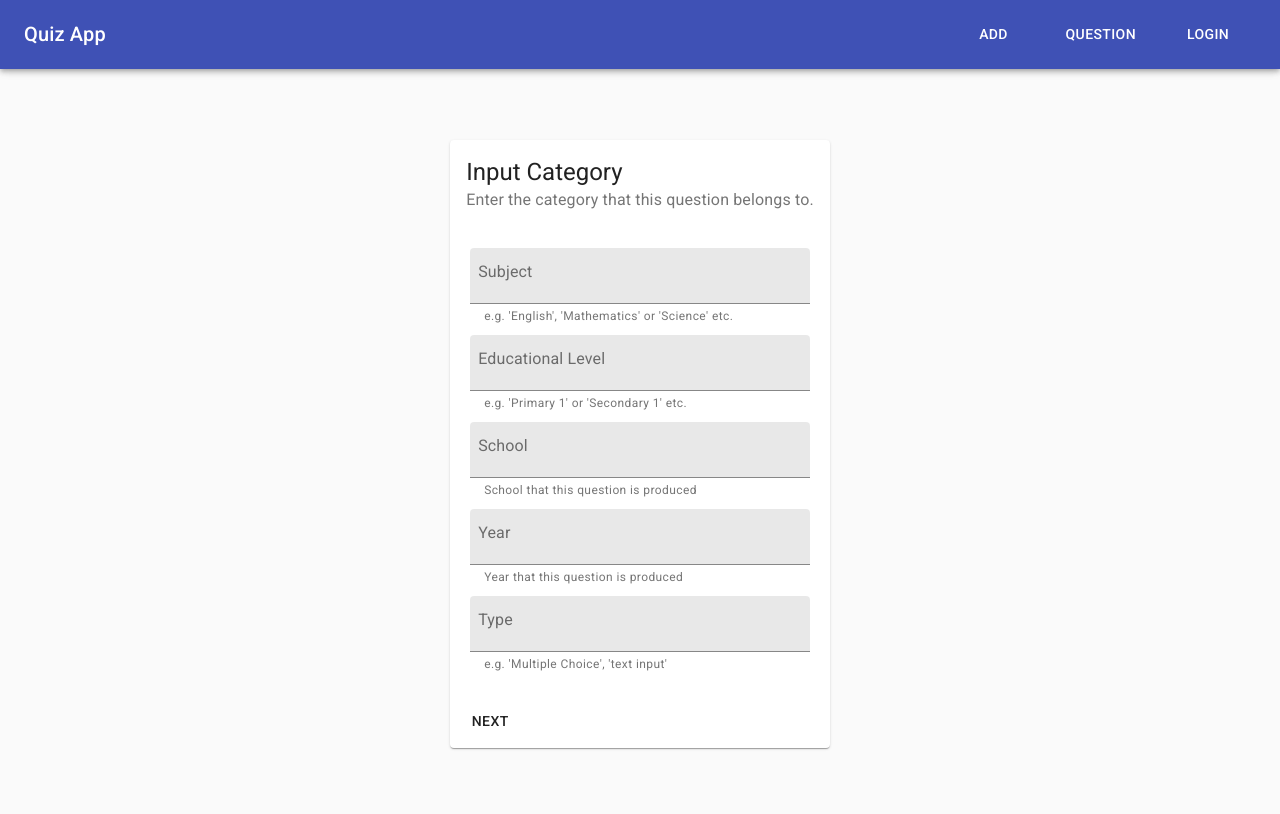
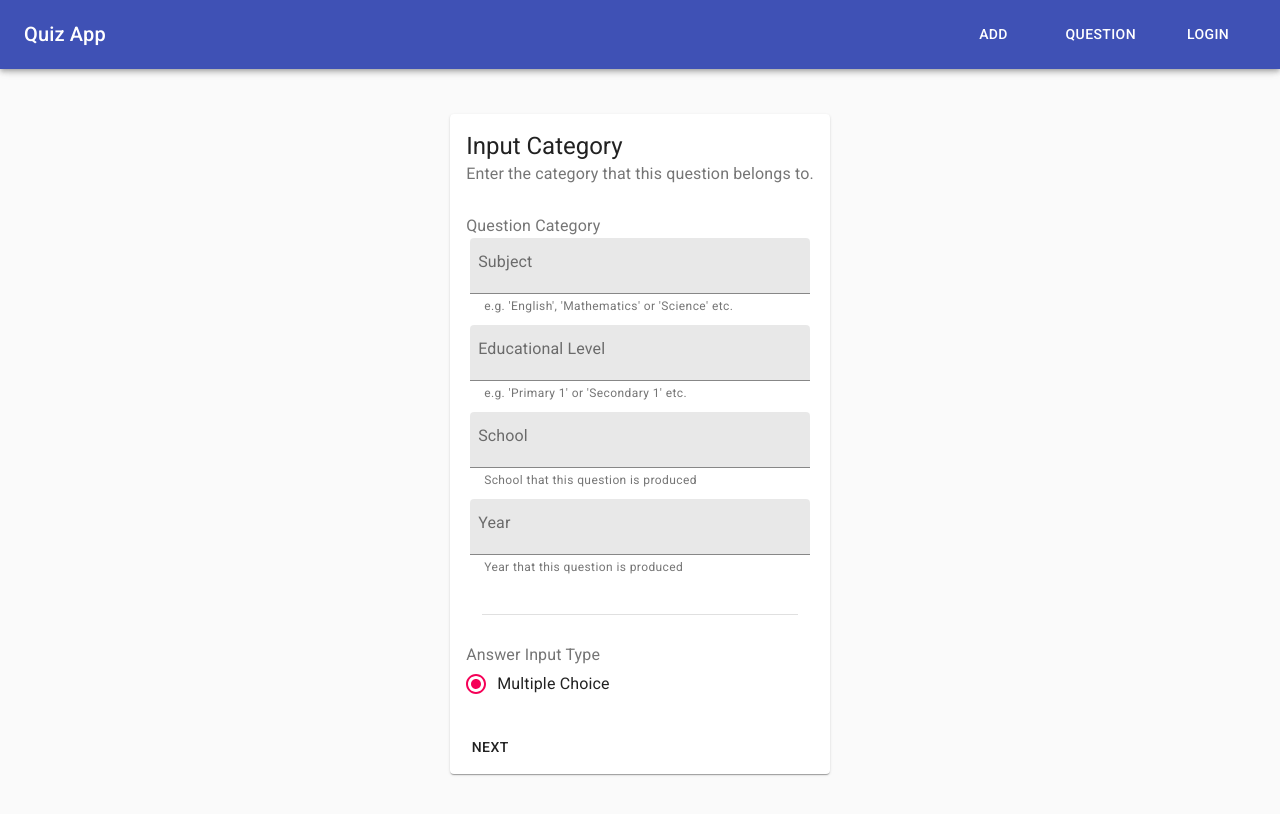
Before and after one commit to Stewart86/quiz-app, a React (Create React App) app: page /insertquestionoptions in a window 1280 px wide. Shown: the top 814 px of the page. Built offline with nearby package versions, Linux system fonts and the light colour scheme.

Commit message:
UI improvement

```diff
--- a/src/components/InsertMultipleChoice.jsx
+++ b/src/components/InsertMultipleChoice.jsx
@@ -1,22 +1,33 @@
-import { Button, Grid, TextField } from "@material-ui/core"
-import React, { Fragment } from "react"
+import {
+  Button,
+  Divider,
+  IconButton,
+  InputBase,
+  Paper,
+} from "@material-ui/core"
 
 import AddIcon from "@material-ui/icons/Add"
+import React from "react"
 import RemoveIcon from "@material-ui/icons/Remove"
 import { makeStyles } from "@material-ui/core/styles"
 
 const useStyles = makeStyles((theme) => ({
   root: {
-    marginTop: theme.spacing(3),
+    padding: "2px 4px",
+    display: "flex",
+    alignItems: "center",
+    marginBottom: theme.spacing(1),
   },
-  textField: {
-    padding: theme.spacing(0.5),
+  input: {
+    marginLeft: theme.spacing(1),
+    flex: 1,
   },
-  paper: {
-    margin: theme.spacing(3),
+  iconButton: {
+    padding: 10,
   },
-  addRemoveBtn: {
-    margin: theme.spacing(3),
+  divider: {
+    height: 28,
+    margin: 4,
   },
 }))
 
@@ -26,52 +37,42 @@ export default function InsertMultipleChoice({
   handleRemoveClick,
   handleAnswerClick,
   handleSetChoice,
+  answer,
 }) {
   const classes = useStyles()
 
   return (
     <>
-      <Grid container className={classes.root}>
       {choices.map((x, i) => {
         return (
-            <Fragment key={i}>
-              <Grid item xs={9}>
-                <TextField
+          <Paper key={i} component={"form"} className={classes.root}>
+            <InputBase
+              className={classes.input}
               fullWidth
-                  className={classes.textField}
-                  defaultValue={`Choice ${i + 1}`}
+              placeholder={`Choice ${i + 1}`}
               onChange={(event) => handleSetChoice(event.target.value, i)}
             />
-              </Grid>
-              <Grid item>
-                <Button
+            <Divider className={classes.divider} orientation={"vertical"} />
+            <IconButton
               disabled={choices.length === 1}
-                  variant="contained"
+              variant='contained'
               color={"primary"}
               onClick={(e) => handleRemoveClick(i)}>
               <RemoveIcon />
-                </Button>
-              </Grid>
-              <Grid item xs={1}>
-                <Button
-                  variant="contained"
+            </IconButton>
+            <IconButton
+              variant='contained'
               color={"primary"}
               onClick={handleAddClick}>
               <AddIcon />
+            </IconButton>
+            <Divider className={classes.divider} orientation={"vertical"} />
+            <Button variant={"outlined"} onClick={handleAnswerClick(i)}>
+              {answer === i ? "answer" : "wrong"}
             </Button>
-              </Grid>
-              <Grid item xs={1}>
-                <Button
-                  variant="contained"
-                  color={"secondary"}
-                  onClick={handleAnswerClick(i)}>
-                  Answer
-                </Button>
-              </Grid>
-            </Fragment>
+          </Paper>
         )
       })}
-      </Grid>
     </>
   )
 }
--- a/src/components/Question.jsx
+++ b/src/components/Question.jsx
@@ -9,17 +9,8 @@ import {
 } from "@material-ui/core"
 
 import React from "react"
-import { makeStyles } from "@material-ui/core/styles"
-
-const useStyles = makeStyles((theme) => ({
-    root: {
-        margin: theme.spacing(2)
-    }
-}))
-
 
 export default function Question({ count, question }) {
-    const classes = useStyles()
   return (
       <Grid item xs={12} >
       <Card>
--- a/src/pages/InsertQuestion.jsx
+++ b/src/pages/InsertQuestion.jsx
@@ -1,25 +1,25 @@
-import { Button, Paper, Typography } from "@material-ui/core"
+import {
+  Button,
+  Card,
+  CardActionArea,
+  CardActions,
+  CardContent,
+  CardHeader,
+  FormLabel,
+} from "@material-ui/core"
 import React, { useState } from "react"
 import { postNewQuestion, updateNewCategories } from "../firestore/questions"
 
 import { Editor } from "@tinymce/tinymce-react"
 import InsertMultipleChoice from "../components/InsertMultipleChoice"
-import { makeStyles } from "@material-ui/core/styles"
 import { useHistory } from "react-router-dom"
-
-const useStyles = makeStyles((theme) => ({
-  paper: {
-    padding: theme.spacing(3),
-  },
-}))
 
 export default function InsertQuestion({ categories }) {
   const history = useHistory()
-  const classes = useStyles()
 
   const [choices, setChoices] = useState([""])
   const [question, setQuestion] = useState("")
-  const [answer, setAnswer] = useState(0)
+  const [answer, setAnswer] = useState(-1)
 
   const handleEditorChange = (content, editor) => {
     setQuestion(content)
@@ -59,8 +59,9 @@ export default function InsertQuestion({ categories }) {
   }
 
   return (
-    <Paper className={classes.paper}>
-      <Typography variant={"h2"}>Insert Question</Typography>
+    <Card>
+      <CardHeader title={"Insert Question"} />
+      <CardContent>
         <Editor
           initialValue='<p>This is the initial content of the editor</p>'
           init={{
@@ -76,20 +77,23 @@ export default function InsertQuestion({ categories }) {
              bullist numlist outdent indent | removeformat | help`,
           }}
           onEditorChange={handleEditorChange}
+
         />
+          <FormLabel component={"legend"}>Question Category</FormLabel>
           <InsertMultipleChoice
             choices={choices}
             handleSetChoice={handleSetChoice}
             handleRemoveClick={handleRemoveClick}
             handleAddClick={handleAddClick}
             handleAnswerClick={handleAnswerClick}
+            answer={answer}
           />
-      <Button
-        variant='contained'
-        color={"primary"}
-        onClick={handleInsertQuestion}>
-        Insert
-      </Button>
-    </Paper>
+        <CardActionArea>
+          <CardActions>
+            <Button onClick={handleInsertQuestion}>Insert</Button>
+          </CardActions>
+        </CardActionArea>
+      </CardContent>
+    </Card>
   )
 }
--- a/src/pages/InsertQuestionOptions.jsx
+++ b/src/pages/InsertQuestionOptions.jsx
@@ -5,8 +5,13 @@ import {
   CardActions,
   CardContent,
   CardHeader,
+  Divider,
+  FormControl,
+  FormControlLabel,
+  FormLabel,
   Grid,
-  Paper,
+  Radio,
+  RadioGroup,
   TextField,
 } from "@material-ui/core"
 import React, { useState } from "react"
@@ -26,7 +31,7 @@ const useStyles = makeStyles((theme) => ({
 export default function InsertQuestionOptions() {
   const classes = useStyles()
   const [showQuestionForm, setShowQuestionForm] = useState(false)
-  const [categories, setCategories] = useState({})
+  const [categories, setCategories] = useState({ type: "multipleChoice" })
 
   const handleInsertClick = () => {
     setShowQuestionForm(true)
@@ -39,13 +44,18 @@ export default function InsertQuestionOptions() {
   }
 
   return (
-    <>
+    <Grid item xs={12}>
       {!showQuestionForm ? (
         <Card>
-          <CardHeader title={"Input Category"} subheader={"Enter the category that this question belongs to."} />
+          <CardHeader
+            title={"Input Category"}
+            subheader={"Enter the category that this question belongs to."}
+          />
           <CardContent>
             <form>
               <Grid container direction='column'>
+                <FormControl component={"fieldset"}>
+                  <FormLabel component={"legend"}>Question Category</FormLabel>
                     <Grid item>
                     <TextField
                       id={"subject"}
@@ -54,7 +64,9 @@ export default function InsertQuestionOptions() {
                       variant='filled'
                       onChange={handleChange}
                       fullWidth
-                    helperText={"e.g. 'English', 'Mathematics' or 'Science' etc."}
+                      helperText={
+                        "e.g. 'English', 'Mathematics' or 'Science' etc."
+                      }
                     />
                   </Grid>
                   <Grid item>
@@ -90,33 +102,34 @@ export default function InsertQuestionOptions() {
                       helperText={"Year that this question is produced"}
                     />
                   </Grid>
+                </FormControl>
+                <Divider variant={"middle"} style={{marginBottom:"2rem", marginTop:"2rem"}}/>
                 <Grid item>
-                  {/* should use radio button to prevent mistype*/}
-                  <TextField
-                    id={"type"}
-                    label='Type'
-                    className={classes.textField}
-                    variant='filled'
-                    onChange={handleChange}
-                    fullWidth
-                    helperText={"e.g. 'Multiple Choice', 'text input'"}
+                  <FormControl component={"fieldset"}>
+                    <FormLabel component={"legend"}>
+                      Answer Input Type
+                    </FormLabel>
+                    <RadioGroup value={categories.type} onChange={handleChange}>
+                      <FormControlLabel
+                        value='multipleChoice'
+                        control={<Radio />}
+                        label={"Multiple Choice"}
                       />
+                    </RadioGroup>
+                  </FormControl>
                 </Grid>
               </Grid>
             </form>
           </CardContent>
           <CardActionArea>
             <CardActions>
-              <Button
-                onClick={handleInsertClick}>
-                Next
-              </Button>
+              <Button onClick={handleInsertClick}>Next</Button>
             </CardActions>
           </CardActionArea>
         </Card>
       ) : (
         <InsertQuestion categories={categories} />
       )}
-    </>
+    </Grid>
   )
 }
--- a/src/pages/QuestionsSelection.jsx
+++ b/src/pages/QuestionsSelection.jsx
@@ -5,9 +5,6 @@ import {
   CardActions,
   CardContent,
   CardHeader,
-  Grid,
-  Paper,
-  Typography,
 } from "@material-ui/core"
 import React, { useEffect, useState } from "react"
 import { getCategories, getQuestions } from "../firestore/questions"
@@ -16,19 +13,8 @@ import { Dropdown } from "../components/Dropdown"
 import { Loading } from "../components/Loading"
 import { Printable } from "../pages/Printable"
 import { getFirstArrayInObj } from "../helper/utilities"
-import { makeStyles } from "@material-ui/core/styles"
-
-const useStyles = makeStyles((theme) => ({
-  title: {
-    flexGrow: 1,
-  },
-  btn: {
-    margin: theme.spacing(2),
-  },
-}))
 
 export default function QuestionsSelection() {
-  const classes = useStyles()
 
   const [state, setState] = useState({})
   const [data, setData] = useState({})
```
Lines whose indentation alone changed are shown as unchanged.
